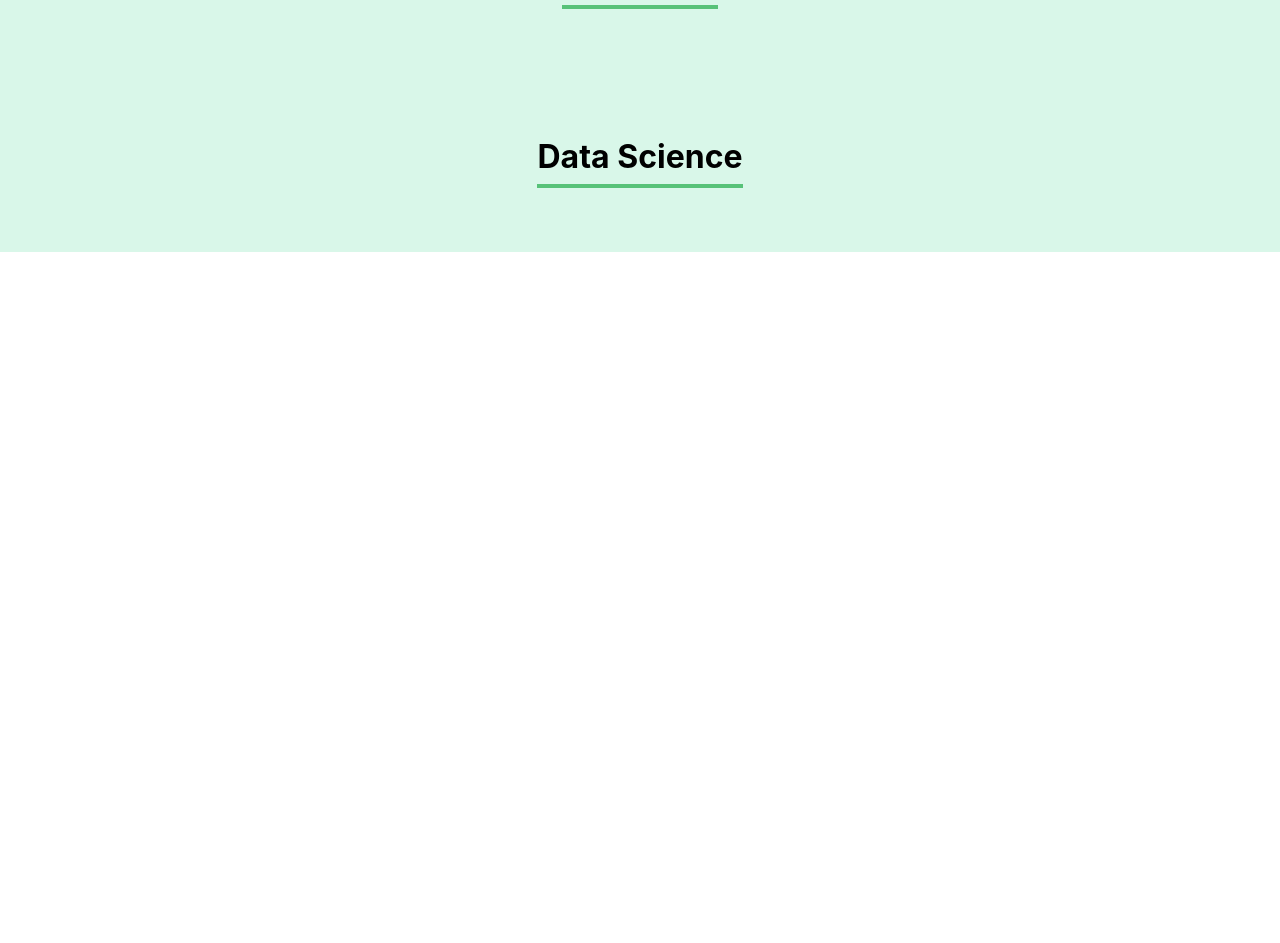
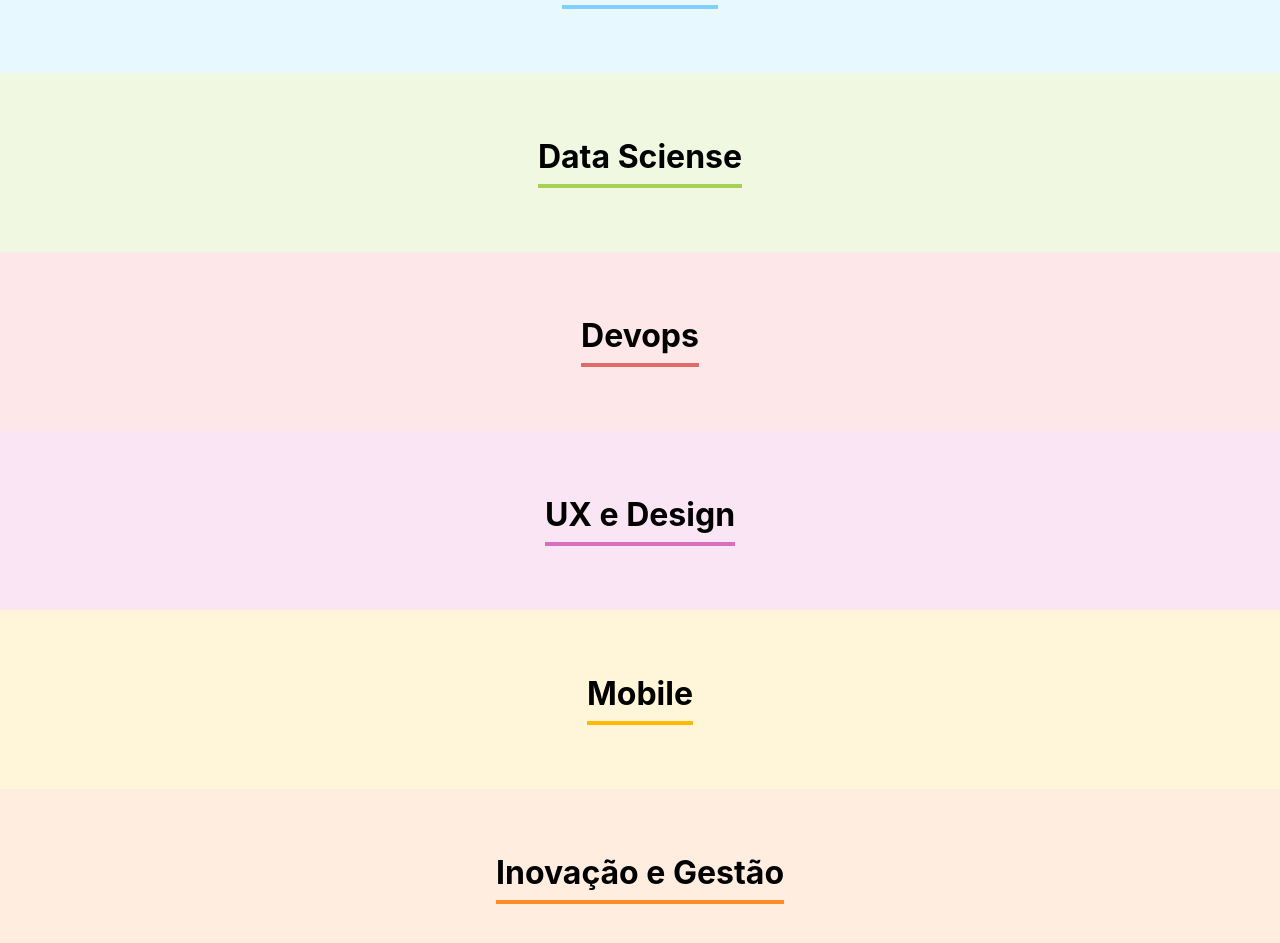
Before and after one commit to duduzx02/Organo, a React (Create React App) app: page / in a window 1280 px wide. Shown: the part 1560-2503 px from the top of the page. Before the commit the page ends 1812 px from the top, so only its background shows below. Built offline with nearby package versions, Linux system fonts and the light colour scheme; the HTML template or start-up script is replaced by a standard one.

Commit message:
Elevando a lista de times

```diff
--- a/src/App.js
+++ b/src/App.js
@@ -4,6 +4,46 @@
 import Time from "./components/Time";
 
 function App() {
+
+  const times = [
+    {
+      nome: 'Programação',
+      corPrimaria: '#57c278',
+      corSecunraria: '#D9f7e9',
+    },
+    {
+      nome: 'Front-End',
+      corPrimaria: '#82CFFA',
+      corSecundaria: '#E8F8FF',
+  },
+  {
+      nome: 'Data Sciense',
+      corPrimaria: '#A6D157',
+      corSecundaria: '#F0F8E2',
+  },
+  {
+      nome: 'Devops',
+      corPrimaria: '#E06B69',
+      corSecundaria: '#FDE7E8',
+  },
+  {
+      nome: 'UX e Design',
+      corPrimaria: '#D86EBF',
+      corSecundaria: '#FAE5F5',
+  },
+  {
+      nome: 'Mobile',
+      corPrimaria: '#FEBA05',
+      corSecundaria: '#FFF5D9',
+  },
+  {
+      nome: 'Inovação e Gestão',
+      corPrimaria: '#FF8A29',
+      corSecundaria: '#FFEEDF',
+  }
+
+
+  ]
 
   const [colaboradores, setColaboradores] = useState([])
 
@@ -16,9 +56,7 @@
     <div className="App">
       <Banner />
       <Formulario aoColaboradorCadastrado={colaborador => aoNovoColaboradorAdicionado(colaborador)}/>
-      <Time nome="Programação"/>
-      <Time nome="Front-End"/>
-      <Time nome="Data Science"/>
+      {times.map(time => <Time key={time.nome} nome={time.nome} corPrimaria={time.corPrimaria} corSecundaria={time.corSecundaria} />)}
     </div>
   );
 }
--- a/src/components/Time/Time.css
+++ b/src/components/Time/Time.css
@@ -1,12 +1,11 @@
 .time{
   text-align: center;
   padding: 2rem;
-  background-color: #D9f7e9;
 }
 
 .time h3{
   font-size: 2rem;
-  border-bottom: 4px solid #57c278;
+  border-bottom: 4px solid ;
   display: inline-block;
   padding-bottom: 0.5rem;
 }
--- a/src/components/Time/index.js
+++ b/src/components/Time/index.js
@@ -1,9 +1,11 @@
 import './Time.css'
 
 const Time = (props) =>{
+  const cssSection = {backgroundColor: props.corSecundaria}
+  const cssH3 = {borderColor: props.corPrimaria}
   return (
-    <section className='time'>
-      <h3>{props.nome}</h3>
+    <section className='time' style={cssSection}>
+      <h3 style={cssH3}>{props.nome}</h3>
     </section>
   )
 }
```
